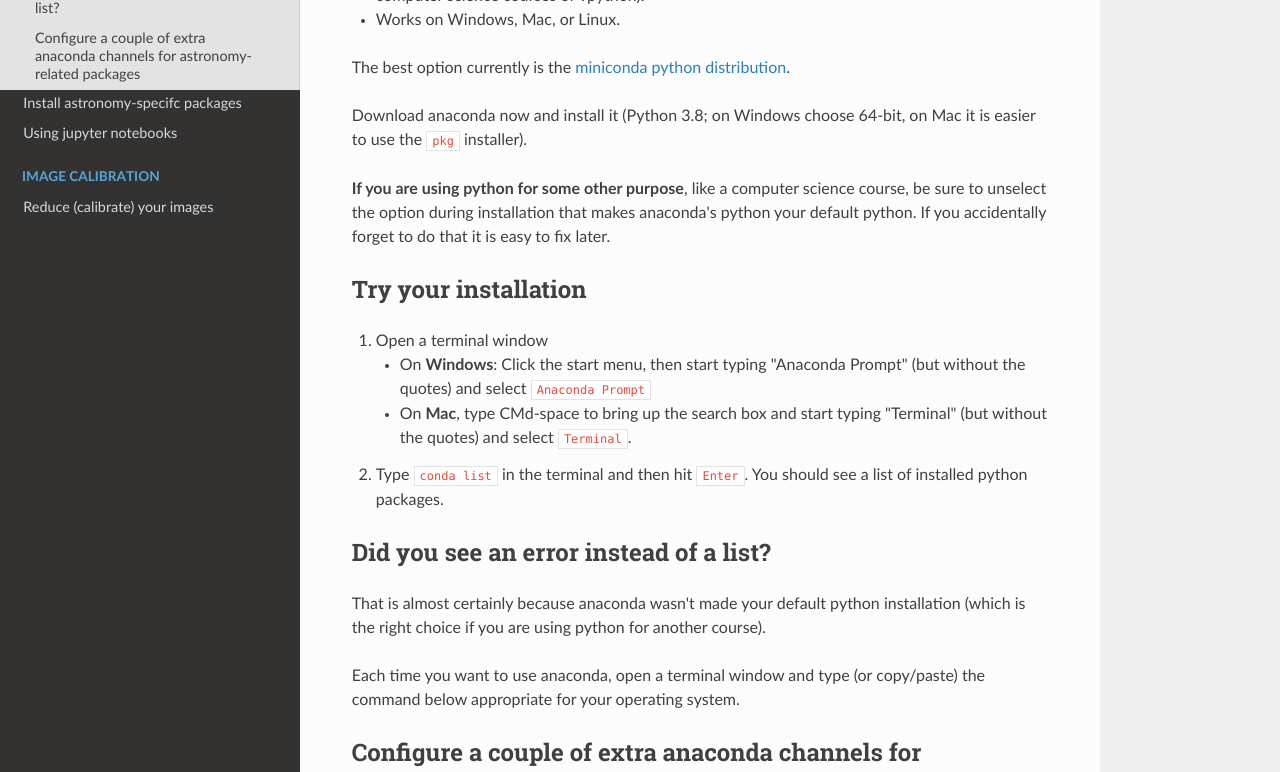
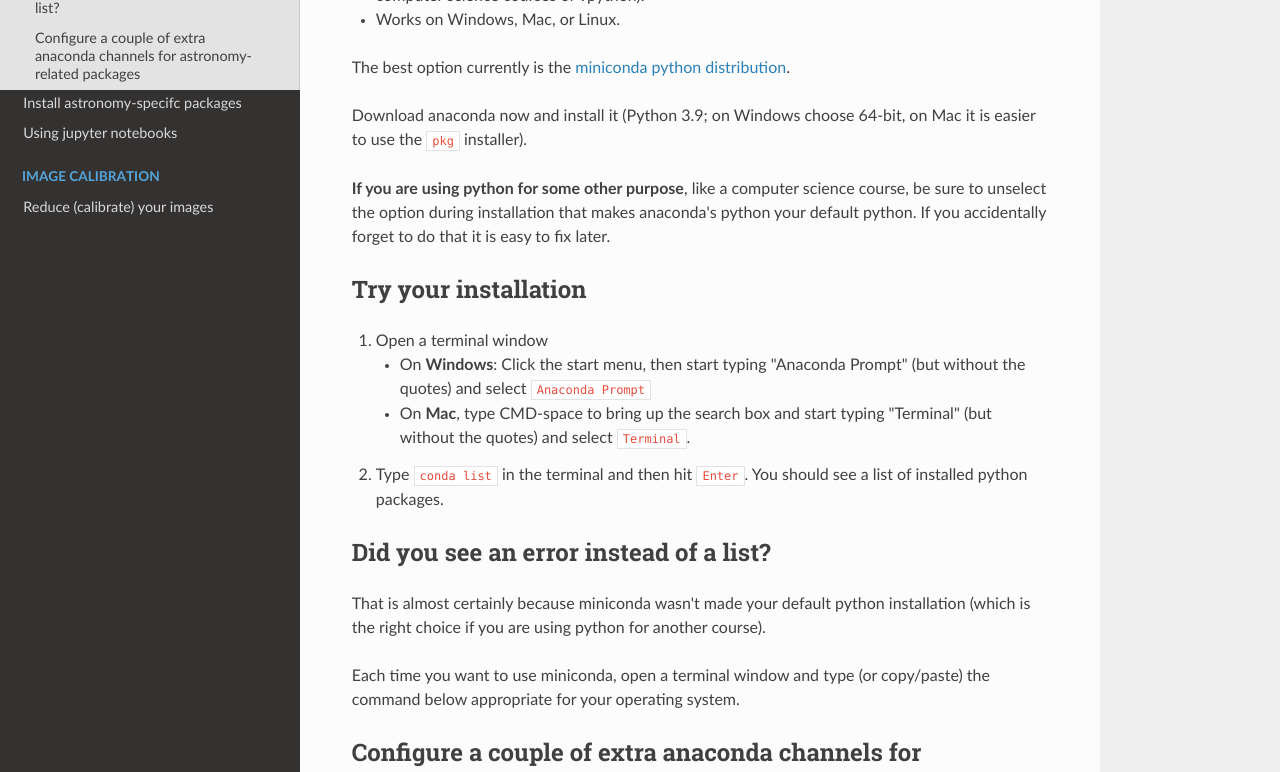
Before and after one commit to mwcraig/astro_research_setup, an MkDocs documentation site: the page built from docs/getting-started/install_python.md, in a window 1280 px wide and 1400 px high. Shown: the part 328-1100 px from the top of the window. Built offline with MkDocs 1.6.1, drawn with Linux system fonts in a browser that asks for light colours; nearby versions of some CDN libraries.

Commit message:
Annual update of install instructions

```diff
--- a/docs/getting-started/install_python.md
+++ b/docs/getting-started/install_python.md
@@ -10,7 +10,7 @@ There are several ways to install python. For research it is convenient to have
 
 The best option currently is the [miniconda python distribution](https://docs.conda.io/en/latest/miniconda.html).
 
-Download anaconda now and install it (Python 3.8; on Windows choose 64-bit, on Mac it is easier to use the `pkg` installer).
+Download anaconda now and install it (Python 3.9; on Windows choose 64-bit, on Mac it is easier to use the `pkg` installer).
 
 **If you are using python for some other purpose**, like a computer science course, be sure to unselect the option during installation that makes anaconda's python your default python. If you accidentally forget to do that it is easy to fix later.
 
@@ -18,14 +18,14 @@ Download anaconda now and install it (Python 3.8; on Windows choose 64-bit, on M
 
 1. Open a terminal window
     + On **Windows**: Click the start menu, then start typing "Anaconda Prompt" (but without the quotes) and select `Anaconda Prompt`
-    + On **Mac**, type CMd-space to bring up the search box and start typing "Terminal" (but without the quotes) and select `Terminal`.
+    + On **Mac**, type CMD-space to bring up the search box and start typing "Terminal" (but without the quotes) and select `Terminal`.
 2. Type `conda list` in the terminal and then hit `Enter`. You should see a  list of installed python packages.
 
 ## Did you see an error instead of a list?
 
-That is almost certainly because anaconda wasn't made your default python installation (which is the right choice if you are using python for another course).
+That is almost certainly because miniconda wasn't made your default python installation (which is the right choice if you are using python for another course).
 
-Each time you want to use anaconda, open a terminal window and type (or copy/paste) the command below appropriate for your operating system.
+Each time you want to use miniconda, open a terminal window and type (or copy/paste) the command below appropriate for your operating system.
 
 ## Configure a couple of extra anaconda channels for astronomy-related packages
 
```
Also changed, not shown: docs/getting-started/install-astro-stuff.md (+2 -10 lines).
